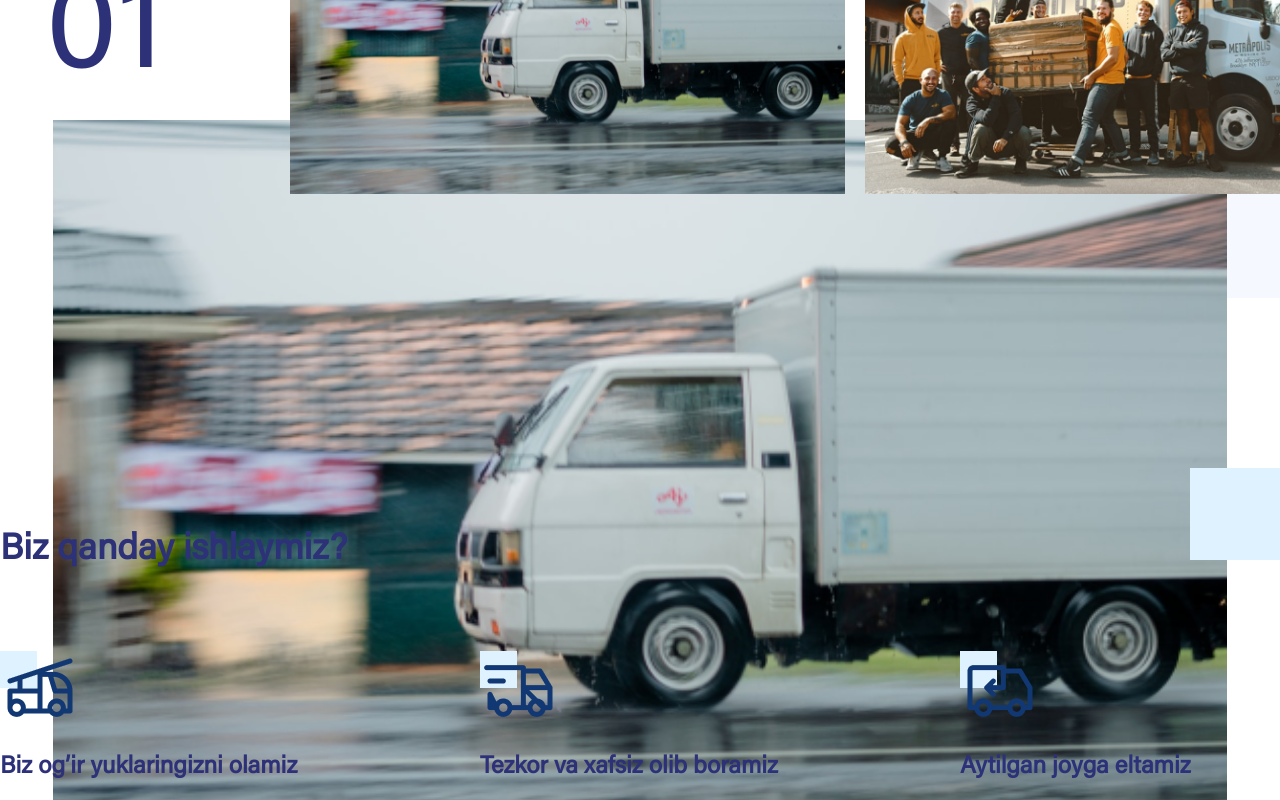
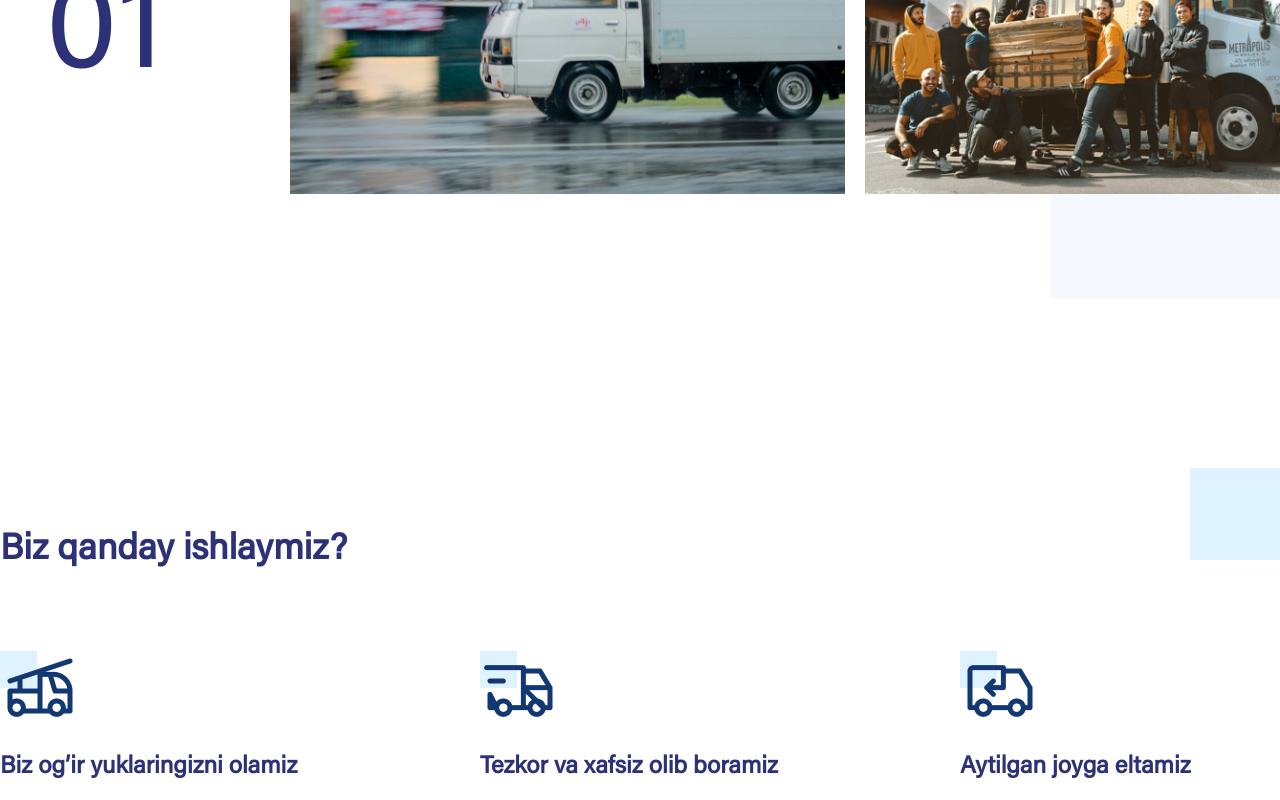
Before and after one commit to hakimov-dev/truck-service-landing, a Vue app: page / in a window 1280 px wide. Shown: the part 480-1280 px from the top of the page. Built offline with nearby package versions, Linux system fonts and the light colour scheme.

Commit message:
Eror foun and corrected.

```diff
--- a/src/components/Header/components/Content.vue
+++ b/src/components/Header/components/Content.vue
@@ -13,7 +13,7 @@
              <a href="#contact" class="main-btn">Aloqaga chiqish <i class="fas fa-chevron-right"></i></a>
          </div>
       </div>
-       <img src="@/assets/img/slider-1.png" class="absolute top-3/4 right-0 left-0 w-11/12 mx-auto" alt="">
+       <img src="@/assets/img/slider-1.png" class="md:hidden absolute top-3/4 right-0 left-0 w-11/12 mx-auto" alt="">
     </div>
 </template>
 
```
Also changed, not shown: src/assets/icons/networking.png (added), src/components/Header/components/MobileNav.vue (line endings or trailing spaces).
